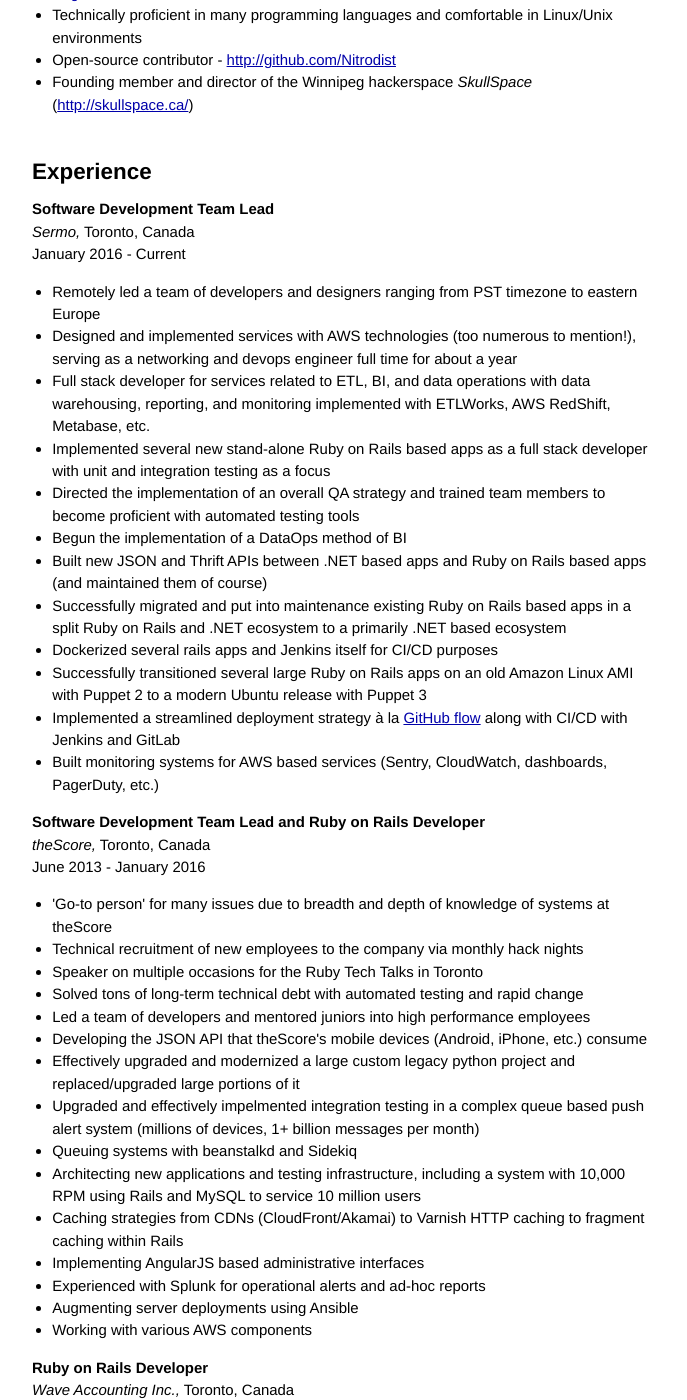
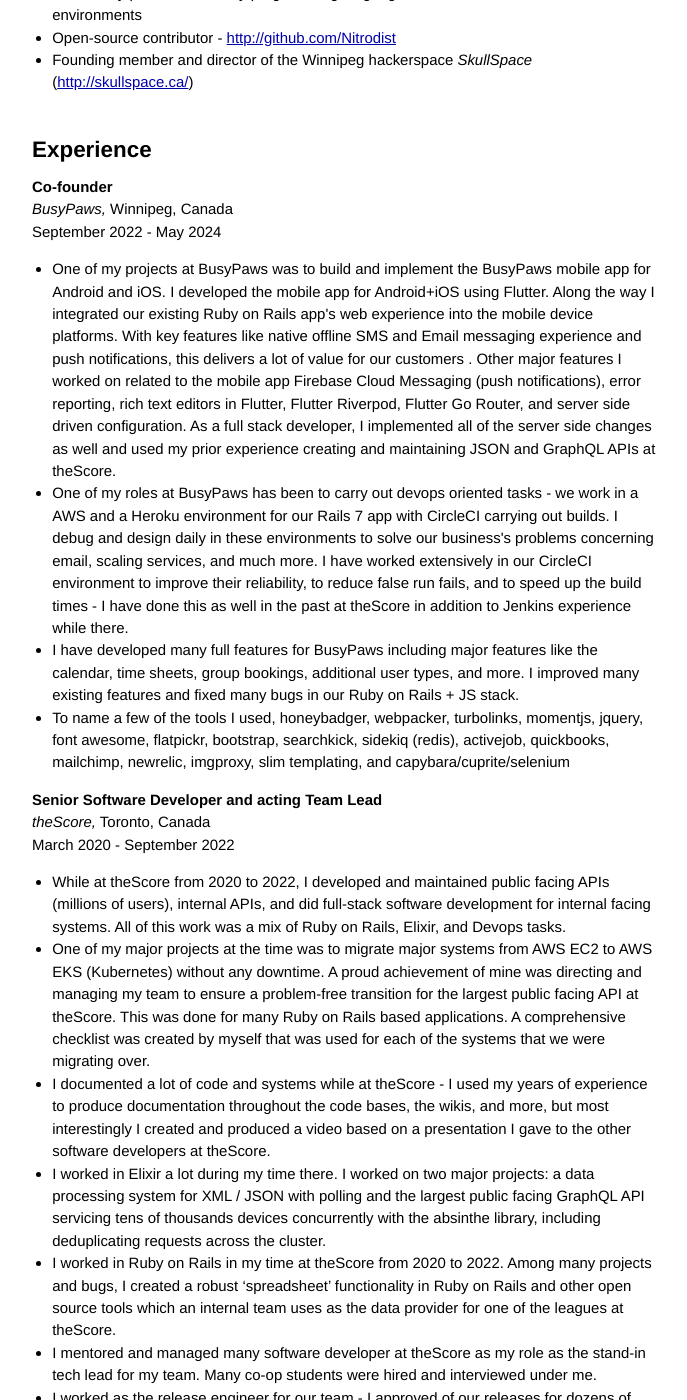
Before and after one commit to Nitrodist/markcampbell.me, a Jekyll site: the page built from resume.markdown, in a window 1280 px wide and 1400 px high, scrolled down 418 px. Shown: the whole window, without its empty margins (294-981 px from the left). Built offline with Jekyll 4.4.1, drawn with Linux system fonts in a browser that asks for light colours; our own code applies the rules of GitHub Pages for plain Markdown files; some of the changed text lies outside the part shown.

Commit message:
Update resume

```diff
--- a/Gemfile
+++ b/Gemfile
@@ -2,6 +2,6 @@
 
 gem 'foreman'
 
-gem 'jekyll', '>= 3.0.3'
+gem 'jekyll'
 
 gem 'github-pages'
--- a/resume.markdown
+++ b/resume.markdown
@@ -11,37 +11,66 @@
 
 ## Profile
 
-* Devops, AWS, Ruby, and Ruby on Rails developer for 10 years (2010)
-* Board member of the [Manitoba Major Soccer League (MMSL)](http://mmsl.ca/)
-* Board member of the [Ralph Brown Community Centre](http://ralphbrowncc.com/)
-* Founding organizer of the [Winnipeg AWS User Group](http://winnipegaws.ca/)
-* Former organizer of the monthly 'Hack Night and Workshop' for 3 years at [Toronto Ruby Brigade](http://www.meetup.com/torontoruby/)
-* Technically proficient in many programming languages and comfortable in Linux/Unix environments
-* Open-source contributor - <a href="http://github.com/Nitrodist">http://github.com/Nitrodist</a>
-* Founding member and director of the Winnipeg hackerspace *SkullSpace* (<a href="http://skullspace.ca/">http://skullspace.ca/</a>)
+- Devops, AWS, Ruby, and Ruby on Rails developer for 14 years (2010)
+- Elixir for 3 years
+- Board member of the [Ralph Brown Community Centre](http://ralphbrowncc.com/)
+- Former organizer of the monthly 'Hack Night and Workshop' for 3 years at [Toronto Ruby Brigade](http://www.meetup.com/torontoruby/)
+- Technically proficient in many programming languages and comfortable in Linux/Unix environments
+- Open-source contributor - <a href="http://github.com/Nitrodist">http://github.com/Nitrodist</a>
+- Founding member and director of the Winnipeg hackerspace _SkullSpace_ (<a href="http://skullspace.ca/">http://skullspace.ca/</a>)
 
 ## Experience
+
+<p>
+<strong>Co-founder</strong>
+<br>
+<em>BusyPaws,</em> Winnipeg, Canada
+<br>
+September 2022 - May 2024
+</p>
+
+- One of my projects at BusyPaws was to build and implement the BusyPaws mobile app for Android and iOS. I developed the mobile app for Android+iOS using Flutter. Along the way I integrated our existing Ruby on Rails app's web experience into the mobile device platforms. With key features like native offline SMS and Email messaging experience and push notifications, this delivers a lot of value for our customers . Other major features I worked on related to the mobile app Firebase Cloud Messaging (push notifications), error reporting, rich text editors in Flutter, Flutter Riverpod, Flutter Go Router, and server side driven configuration. As a full stack developer, I implemented all of the server side changes as well and used my prior experience creating and maintaining JSON and GraphQL APIs at theScore.
+- One of my roles at BusyPaws has been to carry out devops oriented tasks - we work in a AWS and a Heroku environment for our Rails 7 app with CircleCI carrying out builds. I debug and design daily in these environments to solve our business's problems concerning email, scaling services, and much more. I have worked extensively in our CircleCI environment to improve their reliability, to reduce false run fails, and to speed up the build times - I have done this as well in the past at theScore in addition to Jenkins experience while there.
+- I have developed many full features for BusyPaws including major features like the calendar, time sheets, group bookings, additional user types, and more. I improved many existing features and fixed many bugs in our Ruby on Rails + JS stack.
+- To name a few of the tools I used, honeybadger, webpacker, turbolinks, momentjs, jquery, font awesome, flatpickr, bootstrap, searchkick, sidekiq (redis), activejob, quickbooks, mailchimp, newrelic, imgproxy, slim templating, and capybara/cuprite/selenium
+
+<p>
+<strong>Senior Software Developer and acting Team Lead</strong>
+<br>
+<em>theScore,</em> Toronto, Canada
+<br>
+March 2020 - September 2022
+</p>
+
+- While at theScore from 2020 to 2022, I developed and maintained public facing APIs (millions of users), internal APIs, and did full-stack software development for internal facing systems. All of this work was a mix of Ruby on Rails, Elixir, and Devops tasks.
+- One of my major projects at the time was to migrate major systems from AWS EC2 to AWS EKS (Kubernetes) without any downtime. A proud achievement of mine was directing and managing my team to ensure a problem-free transition for the largest public facing API at theScore. This was done for many Ruby on Rails based applications. A comprehensive checklist was created by myself that was used for each of the systems that we were migrating over.
+- I documented a lot of code and systems while at theScore - I used my years of experience to produce documentation throughout the code bases, the wikis, and more, but most interestingly I created and produced a video based on a presentation I gave to the other software developers at theScore.
+- I worked in Elixir a lot during my time there. I worked on two major projects: a data processing system for XML / JSON with polling and the largest public facing GraphQL API servicing tens of thousands devices concurrently with the absinthe library, including deduplicating requests across the cluster.
+- I worked in Ruby on Rails in my time at theScore from 2020 to 2022. Among many projects and bugs, I created a robust ‘spreadsheet’ functionality in Ruby on Rails and other open source tools which an internal team uses as the data provider for one of the leagues at theScore.
+- I mentored and managed many software developer at theScore as my role as the stand-in tech lead for my team. Many co-op students were hired and interviewed under me.
+- I worked as the release engineer for our team - I approved of our releases for dozens of systems and was responsible for deploying them.
+- I built and maintained alerting and monitoring infrastructure with Splunk and Datadog
 
 <p>
 <strong>Software Development Team Lead</strong>
 <br>
 <em>Sermo,</em> Toronto, Canada
 <br>
-January 2016 - Current
+January 2016 - February 2020
 </p>
 
-* Remotely led a team of developers and designers ranging from PST timezone to eastern Europe
-* Designed and implemented services with AWS technologies (too numerous to mention!), serving as a networking and devops engineer full time for about a year
-* Full stack developer for services related to ETL, BI, and data operations with data warehousing, reporting, and monitoring implemented with ETLWorks, AWS RedShift, Metabase, etc.
-* Implemented several new stand-alone Ruby on Rails based apps as a full stack developer with unit and integration testing as a focus
-* Directed the implementation of an overall QA strategy and trained team members to become proficient with automated testing tools
-* Begun the implementation of a DataOps method of BI
-* Built new JSON and Thrift APIs between .NET based apps and Ruby on Rails based apps (and maintained them of course)
-* Successfully migrated and put into maintenance existing Ruby on Rails based apps in a split Ruby on Rails and .NET ecosystem to a primarily .NET based ecosystem
-* Dockerized several rails apps and Jenkins itself for CI/CD purposes
-* Successfully transitioned several large Ruby on Rails apps on an old Amazon Linux AMI with Puppet 2 to a modern Ubuntu release with Puppet 3
-* Implemented a streamlined deployment strategy à la [GitHub flow](http://scottchacon.com/2011/08/31/github-flow.html) along with CI/CD with Jenkins and GitLab
-* Built monitoring systems for AWS based services (Sentry, CloudWatch, dashboards, PagerDuty, etc.)
+- Remotely led a team of developers and designers ranging from PST timezone to eastern Europe
+- Designed and implemented services with AWS technologies (too numerous to mention!), serving as a networking and devops engineer full time for about a year
+- Full stack developer for services related to ETL, BI, and data operations with data warehousing, reporting, and monitoring implemented with ETLWorks, AWS RedShift, Metabase, etc.
+- Implemented several new stand-alone Ruby on Rails based apps as a full stack developer with unit and integration testing as a focus
+- Directed the implementation of an overall QA strategy and trained team members to become proficient with automated testing tools
+- Begun the implementation of a DataOps method of BI
+- Built new JSON and Thrift APIs between .NET based apps and Ruby on Rails based apps (and maintained them of course)
+- Successfully migrated and put into maintenance existing Ruby on Rails based apps in a split Ruby on Rails and .NET ecosystem to a primarily .NET based ecosystem
+- Dockerized several rails apps and Jenkins itself for CI/CD purposes
+- Successfully transitioned several large Ruby on Rails apps on an old Amazon Linux AMI with Puppet 2 to a modern Ubuntu release with Puppet 3
+- Implemented a streamlined deployment strategy à la [GitHub flow](http://scottchacon.com/2011/08/31/github-flow.html) along with CI/CD with Jenkins and GitLab
+- Built monitoring systems for AWS based services (Sentry, CloudWatch, dashboards, PagerDuty, etc.)
 
 <p>
 <strong>Software Development Team Lead and Ruby on Rails Developer</strong>
@@ -51,21 +80,21 @@
 June 2013 - January 2016
 </p>
 
-* 'Go-to person' for many issues due to breadth and depth of knowledge of systems at theScore
-* Technical recruitment of new employees to the company via monthly hack nights
-* Speaker on multiple occasions for the Ruby Tech Talks in Toronto
-* Solved tons of long-term technical debt with automated testing and rapid change
-* Led a team of developers and mentored juniors into high performance employees
-* Developing the JSON API that theScore's mobile devices (Android, iPhone, etc.) consume
-* Effectively upgraded and modernized a large custom legacy python project and replaced/upgraded large portions of it
-* Upgraded and effectively impelmented integration testing in a complex queue based push alert system (millions of devices, 1+ billion messages per month)
-* Queuing systems with beanstalkd and Sidekiq
-* Architecting new applications and testing infrastructure, including a system with 10,000 RPM using Rails and MySQL to service 10 million users
-* Caching strategies from CDNs (CloudFront/Akamai) to Varnish HTTP caching to fragment caching within Rails
-* Implementing AngularJS based administrative interfaces
-* Experienced with Splunk for operational alerts and ad-hoc reports
-* Augmenting server deployments using Ansible
-* Working with various AWS components
+- 'Go-to person' for many issues due to breadth and depth of knowledge of systems at theScore
+- Technical recruitment of new employees to the company via monthly hack nights
+- Speaker on multiple occasions for the Ruby Tech Talks in Toronto
+- Solved tons of long-term technical debt with automated testing and rapid change
+- Led a team of developers and mentored juniors into high performance employees
+- Developing the JSON API that theScore's mobile devices (Android, iPhone, etc.) consume
+- Effectively upgraded and modernized a large custom legacy python project and replaced/upgraded large portions of it
+- Upgraded and effectively impelmented integration testing in a complex queue based push alert system (millions of devices, 1+ billion messages per month)
+- Queuing systems with beanstalkd and Sidekiq
+- Architecting new applications and testing infrastructure, including a system with 10,000 RPM using Rails and MySQL to service 10 million users
+- Caching strategies from CDNs (CloudFront/Akamai) to Varnish HTTP caching to fragment caching within Rails
+- Implementing AngularJS based administrative interfaces
+- Experienced with Splunk for operational alerts and ad-hoc reports
+- Augmenting server deployments using Ansible
+- Working with various AWS components
 
 <p>
 <strong>Ruby on Rails Developer</strong>
@@ -75,13 +104,13 @@
 December 2011 - May 2013
 </p>
 
-* Key member involved in building Wave Payroll
-* Applied RSpec and Capybara tools to achieve 90%+ test coverage
-* Collaborated and worked remotely with colleagues in US and Canada
-* Worked closely with Rida Al Barazi, author of *Beginning Rails 3*
-* Domain expertise in Electronic Funds Transfers (moving over $6 million a month), credit cards, and implementing Canada Revenue Agency requirements
-* Designed and implemented fraud detection for Wave Payroll
-* Technologies used: Ruby on Rails, Git, beanstalkd, Redis, MySQL, cucumber, nginx, unicorn, and more
+- Key member involved in building Wave Payroll
+- Applied RSpec and Capybara tools to achieve 90%+ test coverage
+- Collaborated and worked remotely with colleagues in US and Canada
+- Worked closely with Rida Al Barazi, author of _Beginning Rails 3_
+- Domain expertise in Electronic Funds Transfers (moving over $6 million a month), credit cards, and implementing Canada Revenue Agency requirements
+- Designed and implemented fraud detection for Wave Payroll
+- Technologies used: Ruby on Rails, Git, beanstalkd, Redis, MySQL, cucumber, nginx, unicorn, and more
 
 <p>
 <strong>Co-founder, Ruby on Rails Developer</strong>
@@ -91,10 +120,10 @@
 October 2011 - December 2014
 </p>
 
-* Co-founded a seating arrangement web-application with Nathan Bertram (<a href="http://about.me/nathanbertram">http://about.me/nathanbertram</a>)
-* Uses Ruby on Rails and JavaScript to deliver a complete Eventbrite-like experience with seating choices in mind
-* Seating plan designer built in Raphaël JS
-* Integrated with PayPal to remit money to event organizers
+- Co-founded a seating arrangement web-application with Nathan Bertram (<a href="http://about.me/nathanbertram">http://about.me/nathanbertram</a>)
+- Uses Ruby on Rails and JavaScript to deliver a complete Eventbrite-like experience with seating choices in mind
+- Seating plan designer built in Raphaël JS
+- Integrated with PayPal to remit money to event organizers
 
 <p>
 <strong>System/Database Administrator</strong>
@@ -104,9 +133,9 @@
 January 2011 - September 2011
 </p>
 
-* Developed automation tasks for Oracle database backup and data warehousing
-* Performed security audits of HP-UX and AIX Unix environments
-* Exported End of Life products from obscure, proprietary formats to portable formats to ensure continued availability of data
+- Developed automation tasks for Oracle database backup and data warehousing
+- Performed security audits of HP-UX and AIX Unix environments
+- Exported End of Life products from obscure, proprietary formats to portable formats to ensure continued availability of data
 
 <p>
 <strong>Application Developer</strong>
@@ -116,9 +145,9 @@
 May 2010 - August 2010
 </p>
 
-* Authored technical manual detailing systems used to run Air Ambulance, fire fighting, and chartered flight programs for developers and system administrators
-* Developed critical business application for aircraft flights, Transport Canada regulations, and Manitoba government requirements
-* Redesigned a critical recertification application and implemented in a 3 client – 1 server configuration for centralized data reporting
+- Authored technical manual detailing systems used to run Air Ambulance, fire fighting, and chartered flight programs for developers and system administrators
+- Developed critical business application for aircraft flights, Transport Canada regulations, and Manitoba government requirements
+- Redesigned a critical recertification application and implemented in a 3 client – 1 server configuration for centralized data reporting
 
 <p>
 <strong>IT Consultant</strong>
@@ -128,10 +157,10 @@
 January 2009 - December 2014
 </p>
 
-* Configured, set up, and administered Cisco VoIP phone and data environments
-* Designed and created websites with Photoshop, C4D, and web-related languages
-* Created internal CRM website developed with Ruby on Rails
-* Built, configured, repaired, and maintained computers for clients
+- Configured, set up, and administered Cisco VoIP phone and data environments
+- Designed and created websites with Photoshop, C4D, and web-related languages
+- Created internal CRM website developed with Ruby on Rails
+- Built, configured, repaired, and maintained computers for clients
 
 <h2>Languages, Technologies, and Techniques</h2>
 
@@ -169,6 +198,9 @@
 </div>
 <div class="tech_langs">
   <ul>
+    <li>Elixir</li>
+    <li>Dart</li>
+    <li>Flutter</li>
     <li>Ansible & Puppet</li>
     <li>TDD & BDD</li>
     <li>MVC & MVVM</li>
@@ -180,7 +212,6 @@
   </ul>
 </div>
 
-
 ## References
 
 References are available on request
```
Also changed, not shown: Gemfile.lock, 1 other file.
